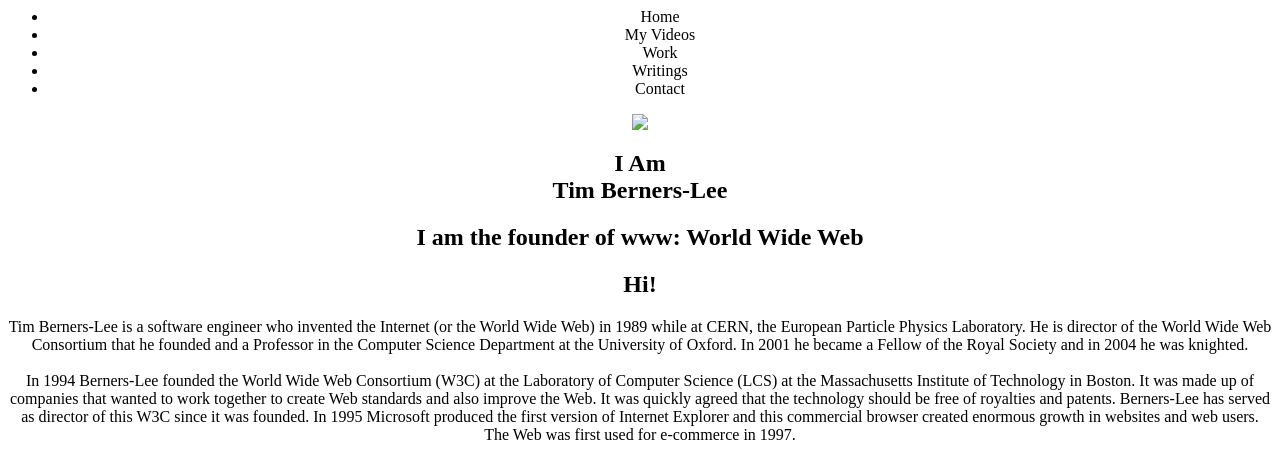
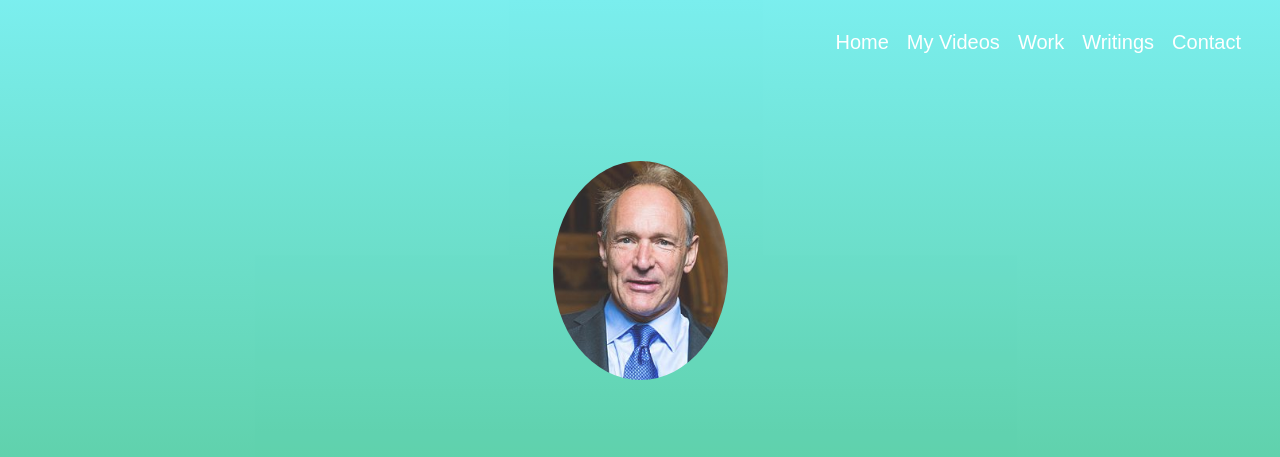
Before and after one commit to ADVTrial/myblogtim, a plain HTML site: page index.html in a window 1280 px wide. Shown: the top 457 px of the page. Drawn offline with Linux system fonts and the light colour scheme.

Commit message:
Add files via upload

```diff
--- a/style.css
+++ b/style.css
@@ -1,9 +1,110 @@
-body
-{
+body {
+    margin: 0;
+    padding-top: 800px;
+}
+
+.profile {
+    width: 175px;
+    margin-bottom: 50px;
+    border-radius: 50%;
+}
+
+#welcome {
+
+    position: absolute;
+    height: 800px;
+    color: #FFFFFF;
+    left: 0;
+    top: 0;
+    bottom: 0;
+    right: 0;
+    opacity: 0.83;
+    background: linear-gradient(#60ebeb 0%, #27ae60 100%);
+    display: table;
+    width: 100%;
+    height: 100%;
+    z-index: 9
+}
+
+
+
+h1 {
+
+    font-size: 40px;
+    font-family: sans-serif;
+    font-weight: 300;
+
+}
+
+#name {
+    font-size: 30px;
+    line-height: 1.2;
+    font-family: 'Cinzel Decorative', cursive;
+
+}
+
+h2 {
+    font-size: 30px;
+    font-weight: 300;
+    line-height: 1.2;
+    font-family: monospace
+}
+
+#bio {
+
+    padding: 50px;
     text-align: center;
 }
 
-#hello
-{
-    color: aqua;
+.line {
+    height: 6px;
+    background-color: #000;
+    width: 70px;
+    margin: 8px auto;
 }
+
+
+p {
+    max-width: 450px;
+    margin: 25px auto;
+    font-size: 17px;
+    line-height: 1.3;
+}
+
+.parallax-inner {
+
+    display: table-cell;
+    position: relative;
+    text-align: center;
+    vertical-align: middle;
+
+}
+
+
+.menu {
+
+    list-style: none;
+    font-family: sans-serif;
+    position:absolute;
+    top:10px;
+    right: 30px;
+    z-index: 10;
+    cursor: pointer;
+}
+
+.links {
+    float: left;
+    color: #fff;
+    padding-top: 5px;
+    padding-left: 9px;
+    padding-right: 9px;
+    padding-bottom: 5px;
+    font-family:fantasy;
+    font-size: 20px
+}
+
+
+
+.links:hover {
+    background-color:dodgerblue;
+}
```
Also changed, not shown: stbl.jpg (added).
